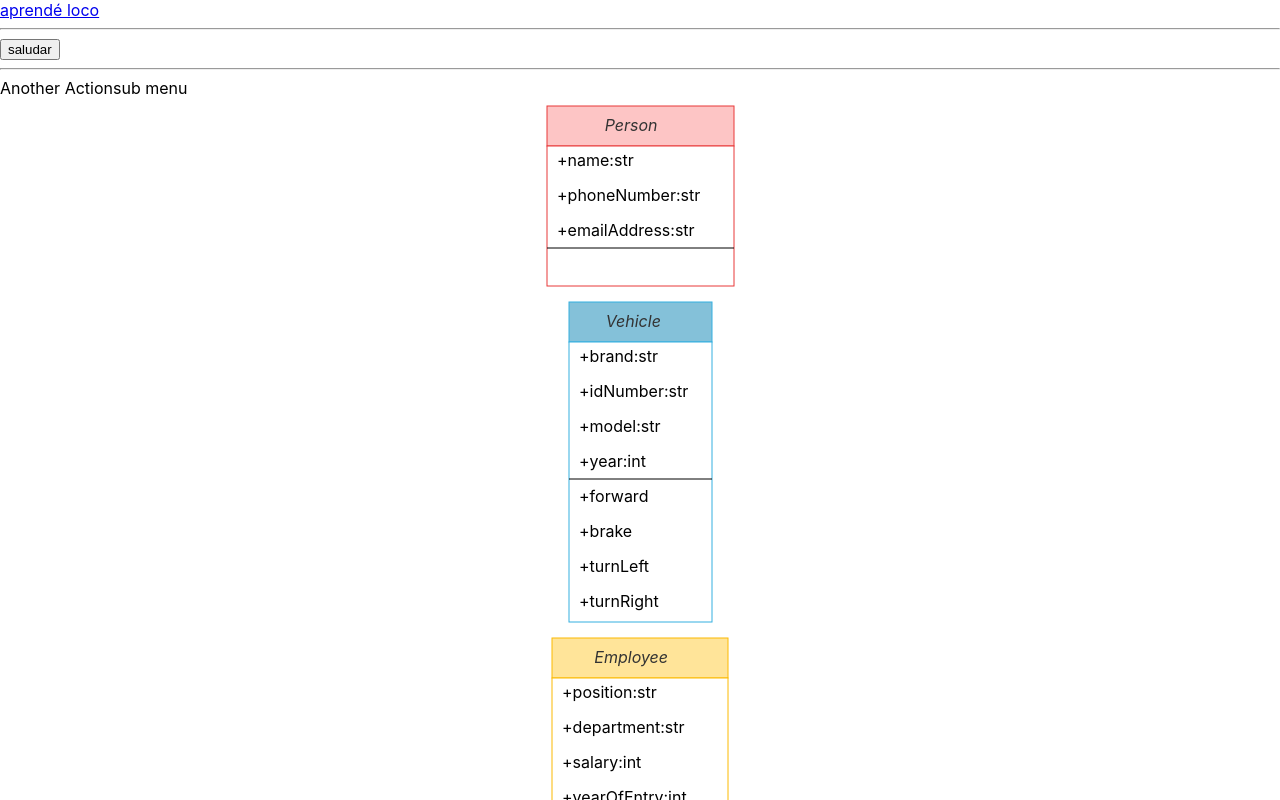
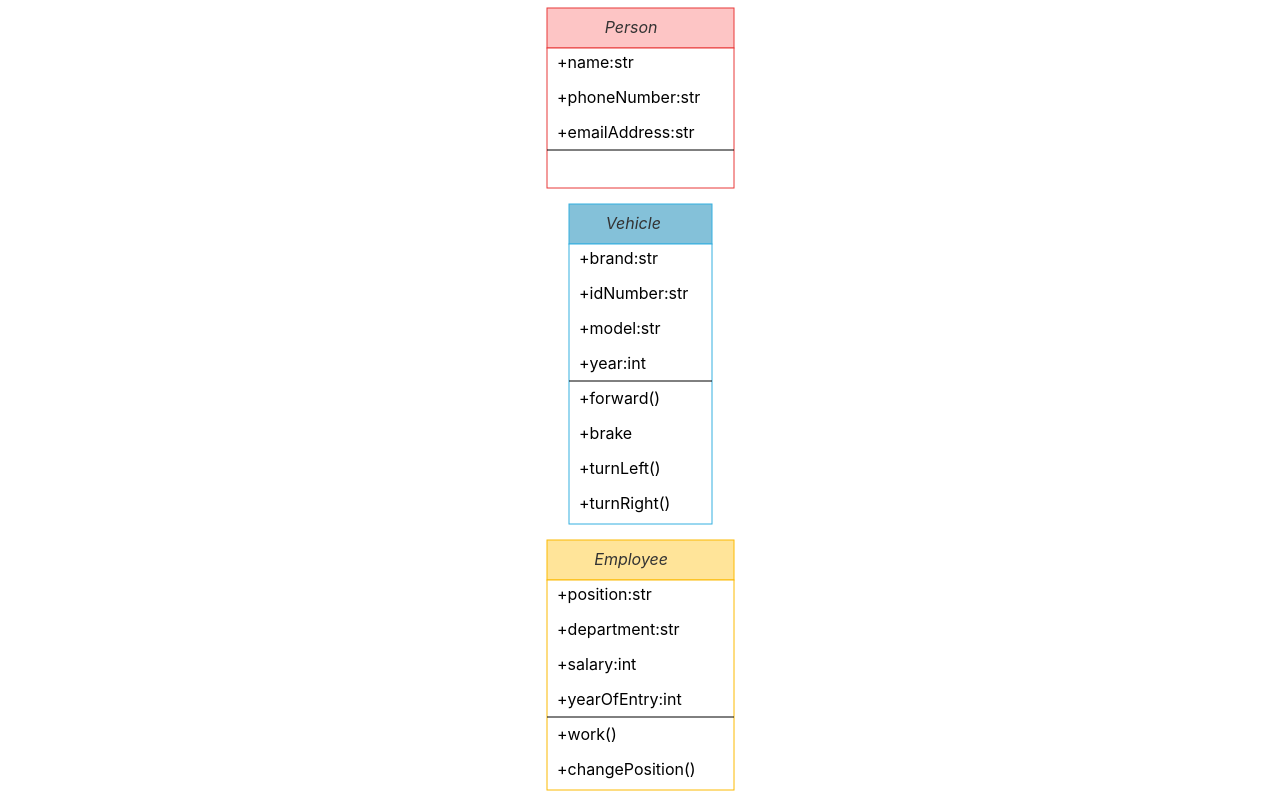
Before and after one commit to FacuLemo/efi-reactjs-1, a React (Create React App) app: page / in a window 1280 px wide. Shown: the top 800 px of the page. Built offline with nearby package versions, Linux system fonts and the light colour scheme.

Commit message:
cleaning test code

```diff
--- a/src/App.js
+++ b/src/App.js
@@ -1,5 +1,3 @@
-import Test from "./components/test";
-import Menu from "./components/menu"
 import Drawclass from "./components/drawclass/Drawclass"
 
 function App() {
@@ -14,7 +12,7 @@ function App() {
   const configUml2 = {
     name: 'Vehicle',
     attributes: ['+brand:str','+idNumber:str','+model:str','+year:int'],
-    methods:['+forward','+brake','+turnLeft','+turnRight'],
+    methods:['+forward()','+brake','+turnLeft()','+turnRight()'],
     borderColor:'#34afe0',
     headColor:'#84c1d9',
     textColor:'#333333'
@@ -22,7 +20,7 @@ function App() {
   const configUml3 = {
     name: 'Employee',
     attributes: ['+position:str','+department:str','+salary:int','+yearOfEntry:int'],
-    methods:['+work','+changePosition'],
+    methods:['+work()','+changePosition()'],
     borderColor:'#fcba03',
     headColor:'#ffe499',
     textColor:'#333333'
@@ -49,15 +47,11 @@ function App() {
   return (
     <div>
       <header>
-        <a href="https://reactjs.org">
-          aprendé loco
-        </a>
-        <hr/>
-        <Test/>
-        <hr/>
 
-      {/* Menú */}
-      <Menu data={configMenu} />
+
+
+
+
       <Drawclass data={configUml}/>
       <Drawclass data={configUml2}/>
       <Drawclass data={configUml3}/>
--- a/src/components/menu.js
+++ /dev/null
@@ -1,44 +0,0 @@
-import { Component } from "react";
-
-class Menu extends Component{
-    constructor(props){
-        super(props)
-        this.state = {
-            //algo:props.algo
-        }
-
-    }
-    render(){
-        const {configColor,idFirstNivel,menuItems} = this.props.data
-        console.log(configColor)
-        console.log(idFirstNivel)
-        console.log(menuItems)
-        // if ( menuItems==[] ) return null
-
-        //menuitems:[name, isFolder, id, idPadre]
-        //Mostrar PRIMERO los que idPadre=idFirstlevel
-        //Hacerle Flecha si isFolder=true
-        let itemsFirst=[]
-        for(let item of menuItems){
-            if(item.idPadre===idFirstNivel){
-                itemsFirst.push(item.name)
-            }
-        }
-
-        console.log(menuItems[0].name)
-
-        return(
-            <div>
-                {
-                   itemsFirst
-                }
-            </div>
-        )
-    }
-}
-
-Menu.defaultProps ={
-    //si es necesario
-}
-
-export default Menu
--- a/src/components/test.js
+++ /dev/null
@@ -1,18 +0,0 @@
-import { Component } from "react";
-
-class Test extends Component{
-
-    handleClick(){
-        alert('Visita es.react.dev !!')
-    }
-
-    render(){
-        return(
-            <div>
-                <button onClick={this.handleClick}>saludar</button>
-            </div>
-        )
-    }
-}
-
-export default Test
```
